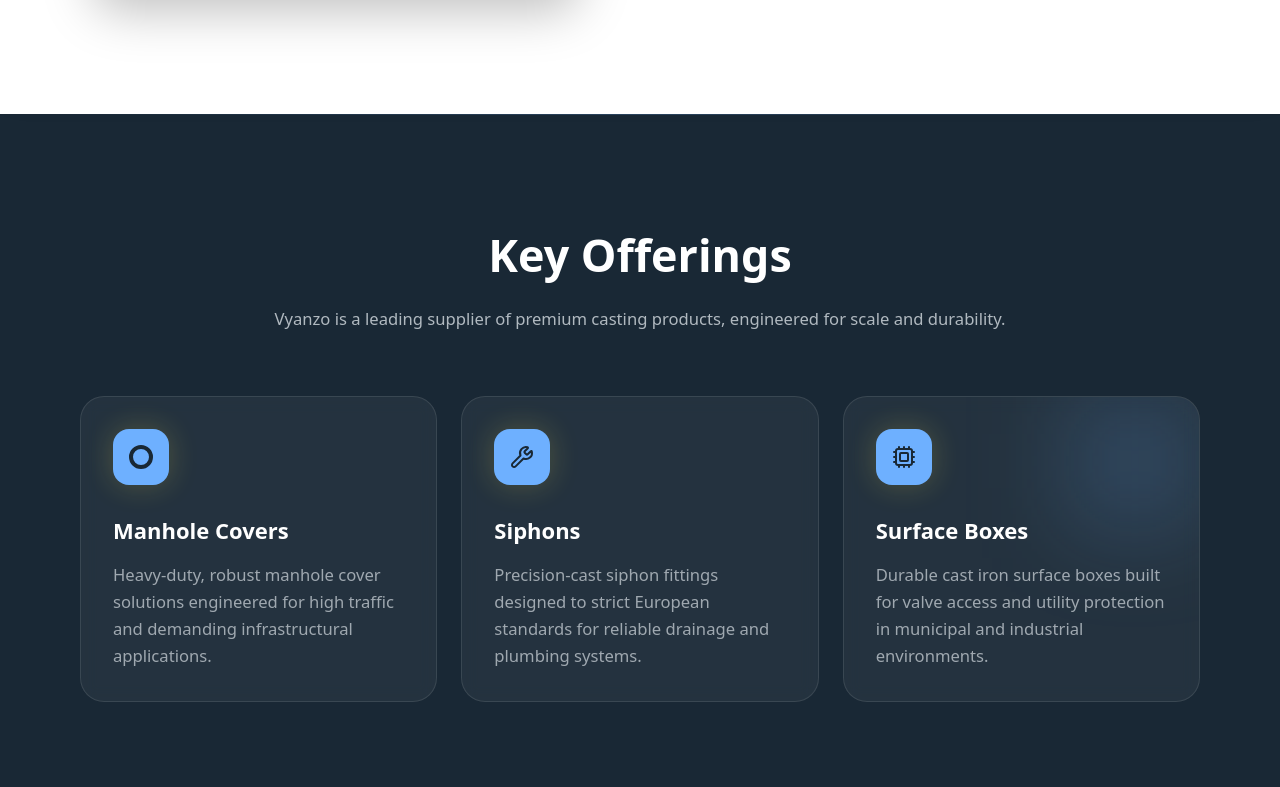
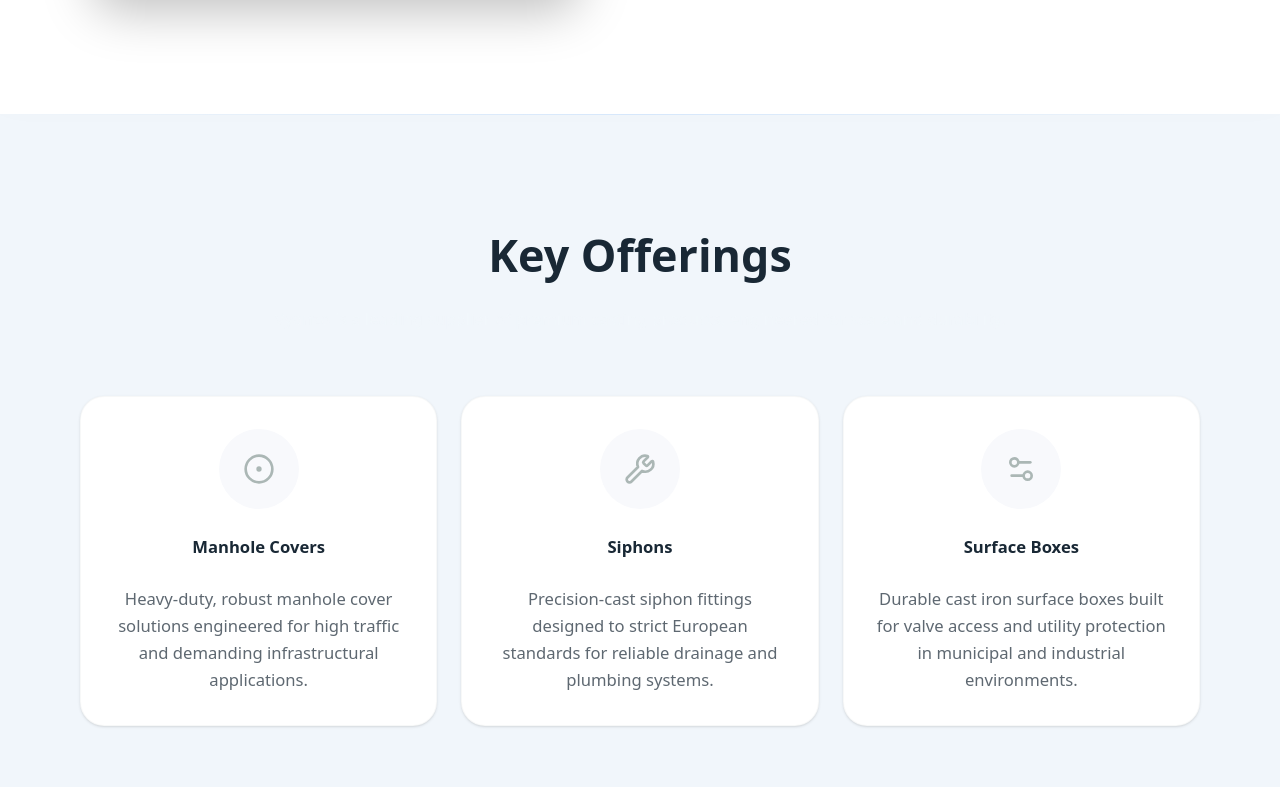
Before and after one commit to Vishesh-gandhineru/vyanzo-site-ai, a Next.js app: page /about in a window 1280 px wide. Shown: the part 973-1760 px from the top of the page. Built offline with nearby package versions, Linux system fonts and the light colour scheme.

Commit message:
updated all -done

```diff
--- a/src/app/about/page.tsx
+++ b/src/app/about/page.tsx
@@ -13,6 +13,8 @@
   Building2,
   Globe,
   Wrench,
+  CircleDot,
+  Settings2,
 } from "lucide-react";
 
 export default function AboutPage() {
@@ -58,13 +60,13 @@
               transition={{ duration: 0.8 }}
               className="flex-1 w-full"
             >
-              <div className="aspect-square md:aspect-[4/3] bg-bg-dark rounded-[2.5rem] p-12 relative overflow-hidden flex flex-col justify-center shadow-2xl">
+              <div className="w-full h-auto md:aspect-[4/3] bg-bg-dark rounded-[2.5rem] p-8 sm:p-10 md:p-12 relative overflow-hidden flex flex-col justify-center shadow-2xl">
                 <div className="absolute inset-0 bg-gradient-to-br from-brand-primary/20 to-transparent mix-blend-overlay"></div>
-                <Globe className="w-16 h-16 text-brand-primary mb-8" />
-                <h3 className="text-section-h3 font-serif font-bold text-white mb-6 leading-tight">
+                <Globe className="w-16 h-16 text-brand-primary mb-6 md:mb-8 shrink-0" />
+                <h3 className="text-3xl md:text-section-h3 font-serif font-bold text-white mb-4 md:mb-6 leading-tight">
                   Quality, Service & Reliability with relentless consistency.
                 </h3>
-                <p className="text-text-dark-bg/80 text-body-xl">
+                <p className="text-text-dark-bg/80 text-lg md:text-body-xl">
                   Since its inception in 2018, Vyanzo has evolved from an OEM
                   supplier to become a leading manufacturer of its own range of
                   Manhole Covers, Grates and other municipal casting products
@@ -109,7 +111,7 @@
       </section>
 
       {/* Key Offerings & Products */}
-      <section className="section-xl  bg-bg-dark text-white relative overflow-hidden">
+      <section className="section-xl bg-text-dark-bg text-bg-dark relative overflow-hidden">
         <div className="absolute top-0 left-0 w-full h-[1px] bg-gradient-to-r from-transparent via-brand-primary to-transparent opacity-20" />
         <div className="max-w-[1400px] mx-auto">
           <motion.div
@@ -126,50 +128,62 @@
             </p>
           </motion.div>
 
-          <div className="grid grid-cols-1 md:grid-cols-3 gap-6">
+          <div className="grid grid-cols-1 md:grid-cols-2 lg:grid-cols-3 gap-6">
+            {/* Card 1 */}
             <motion.div
-              whileHover={{ y: -5 }}
-              className="bg-white/5 border border-white/10 rounded-3xl p-8 backdrop-blur-sm"
+              initial={{ opacity: 0, scale: 0.9 }}
+              whileInView={{ opacity: 1, scale: 1 }}
+              viewport={{ once: true }}
+              transition={{ duration: 0.5, delay: 0 }}
+              className="bg-white rounded-3xl p-8 flex flex-col items-center justify-center text-center gap-6 shadow-sm border border-brand-ash/10 hover:border-brand-primary/30 hover:-translate-y-2 transition-all duration-300 group"
             >
-              <div className="w-14 h-14 bg-brand-primary rounded-2xl flex items-center justify-center mb-8 shadow-[0_0_30px_rgba(253,231,76,0.2)]">
-                <div className="w-6 h-6 border-4 border-bg-dark rounded-full" />
+              <div className="w-20 h-20 bg-[#f8f9fc] rounded-full flex items-center justify-center text-brand-ash group-hover:bg-bg-dark group-hover:text-brand-primary transition-colors duration-300">
+                <CircleDot className="w-8 h-8" />
               </div>
-              <h3 className="text-card-title mb-4 font-serif">
+              <h4 className="font-bold text-bg-dark font-sans text-body-lg">
                 Manhole Covers
-              </h3>
-              <p className="text-body-lg text-text-dark-bg/60 leading-relaxed">
+              </h4>
+              <p className="text-body-lg text-text-light-bg/70 leading-relaxed">
                 Heavy-duty, robust manhole cover solutions engineered for high
                 traffic and demanding infrastructural applications.
               </p>
             </motion.div>
 
+            {/* Card 2 */}
             <motion.div
-              whileHover={{ y: -5 }}
-              className="bg-white/5 border border-white/10 rounded-3xl p-8 backdrop-blur-sm"
+              initial={{ opacity: 0, scale: 0.9 }}
+              whileInView={{ opacity: 1, scale: 1 }}
+              viewport={{ once: true }}
+              transition={{ duration: 0.5, delay: 0.1 }}
+              className="bg-white rounded-3xl p-8 flex flex-col items-center justify-center text-center gap-6 shadow-sm border border-brand-ash/10 hover:border-brand-primary/30 hover:-translate-y-2 transition-all duration-300 group"
             >
-              <div className="w-14 h-14 bg-brand-primary rounded-2xl flex items-center justify-center mb-8 shadow-[0_0_30px_rgba(253,231,76,0.2)]">
-                <Wrench className="w-6 h-6 text-bg-dark" />
+              <div className="w-20 h-20 bg-[#f8f9fc] rounded-full flex items-center justify-center text-brand-ash group-hover:bg-bg-dark group-hover:text-brand-primary transition-colors duration-300">
+                <Wrench className="w-8 h-8" />
               </div>
-              <h3 className="text-card-title mb-4 font-serif">Siphons</h3>
-              <p className="text-body-lg text-text-dark-bg/60 leading-relaxed">
+              <h4 className="font-bold text-bg-dark font-sans text-body-lg">
+                Siphons
+              </h4>
+              <p className="text-body-lg text-text-light-bg/70 leading-relaxed">
                 Precision-cast siphon fittings designed to strict European
                 standards for reliable drainage and plumbing systems.
               </p>
             </motion.div>
 
+            {/* Card 3 */}
             <motion.div
-              whileHover={{ y: -5 }}
-              className="bg-white/5 border border-white/10 rounded-3xl p-8 backdrop-blur-sm relative overflow-hidden group"
+              initial={{ opacity: 0, scale: 0.9 }}
+              whileInView={{ opacity: 1, scale: 1 }}
+              viewport={{ once: true }}
+              transition={{ duration: 0.5, delay: 0.2 }}
+              className="bg-white rounded-3xl p-8 flex flex-col items-center justify-center text-center gap-6 shadow-sm border border-brand-ash/10 hover:border-brand-primary/30 hover:-translate-y-2 transition-all duration-300 group"
             >
-              <div className="absolute top-0 right-0 w-32 h-32 bg-brand-primary/20 blur-[50px] group-hover:scale-150 transition-transform duration-700" />
-              <div className="w-14 h-14 bg-brand-primary rounded-2xl flex items-center justify-center mb-8 relative z-10 shadow-[0_0_30px_rgba(253,231,76,0.2)]">
-                <Cpu className="w-6 h-6 text-bg-dark" />
+              <div className="w-20 h-20 bg-[#f8f9fc] rounded-full flex items-center justify-center text-brand-ash group-hover:bg-bg-dark group-hover:text-brand-primary transition-colors duration-300">
+                <Settings2 className="w-8 h-8" />
               </div>
-              <h3 className="text-card-title mb-4 font-serif relative z-10">
+              <h4 className="font-bold text-bg-dark font-sans text-body-lg">
                 Surface Boxes
-              </h3>
-              <p className="text-body-lg text-text-dark-bg/60 leading-relaxed relative z-10">
-                {" "}
+              </h4>
+              <p className="text-body-lg text-text-light-bg/70 leading-relaxed">
                 Durable cast iron surface boxes built for valve access and
                 utility protection in municipal and industrial environments.
               </p>
```
